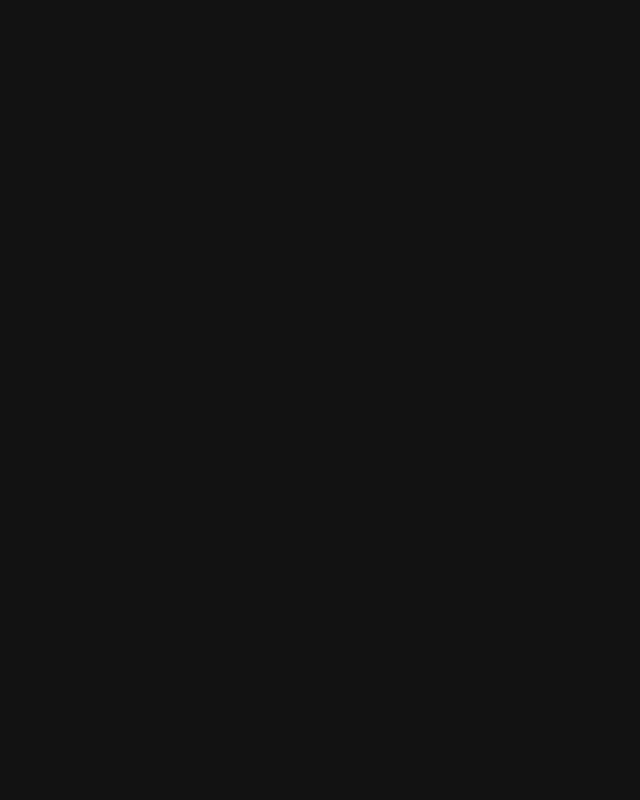
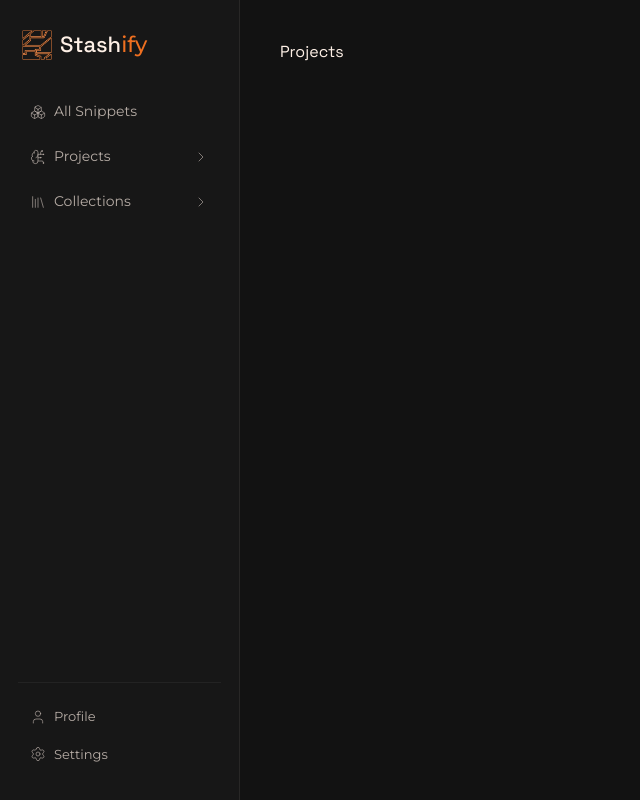
Before and after one commit to ZubalYana/Stashify-client, a React (Vite) app: page /projects in a window 1280 px wide. Before the commit this address had no page. Shown: the whole page, without its empty margins (0-640 px from the left). Built offline with nearby package versions, Linux system fonts and the light colour scheme.

Commit message:
implement navigation amoung pages using the layout with sidebar

```diff
--- a/src/App.tsx
+++ b/src/App.tsx
@@ -1,13 +1,17 @@
 import './App.css'
 import { Route, Routes } from 'react-router-dom'
-import SideMenu from './components/functionalElements/SideMenu'
+import MenuLayout from './components/functionalElements/MenuLayout'
+import AllSnippets from './components/pages/AllSnippets';
+import Collections from './components/pages/Collections';
+import Projects from './components/pages/Projects';
 
 function App() {
-
   return (
     <div className='w-full'>
     <Routes>
-      <Route path='/' element={<SideMenu/>}/>
+      <Route path='/' element={<MenuLayout><AllSnippets/></MenuLayout>}/>
+      <Route path='/collections' element={<MenuLayout><Collections/></MenuLayout>}/>
+      <Route path='/projects' element={<MenuLayout><Projects/></MenuLayout>}/>
     </Routes>
     </div>
   )
--- /dev/null
+++ b/src/components/functionalElements/MenuLayout.tsx
@@ -0,0 +1,14 @@
+import type { ReactNode } from "react";
+import SideMenu from "./SideMenu"
+
+interface MenuLayoutProps{
+    children?: ReactNode;
+}
+export default function MenuLayout({children}: MenuLayoutProps){
+    return(
+        <div className="w-full flex-1 flex">
+            <SideMenu/>
+            {children}
+        </div>
+    )
+}
--- a/src/components/functionalElements/SideMenu.tsx
+++ b/src/components/functionalElements/SideMenu.tsx
@@ -13,6 +13,7 @@ import {
   User,
   Settings,
 } from "lucide-react";
+import { NavLink } from "react-router-dom";
 
 interface NavItem {
   title: string;
@@ -143,15 +144,23 @@ export default function SideMenu() {
       </div>
 
       <nav className="flex flex-col gap-y-2 flex-1 min-h-0 overflow-y-auto nav-scroll">
-        <motion.button
-          className="w-full flex items-center gap-x-2 text-[14px] font-normal
-                     text-white bg-white/[0.06] rounded-[12px] px-3 py-2
-                     hover:bg-white/[0.08] transition-colors duration-150 cursor-pointer"
+        <NavLink to="/">
+          {({ isActive }) => (
+            <motion.div
+              className={`w-full flex items-center gap-x-2 text-[14px] rounded-[12px] px-3 py-2 cursor-pointer
+        ${
+          isActive
+            ? "text-white bg-white/[0.06]"
+            : "text-[#B7ADA6] hover:text-white hover:bg-white/[0.04]"
+        }`}
               whileTap={shouldReduceMotion ? {} : { scale: 0.98 }}
             >
               <Boxes size={16} strokeWidth={1} />
               All Snippets
-        </motion.button>
+            </motion.div>
+          )}
+        </NavLink>
+        <NavLink to="/projects">
           <CollapsibleSection
             label="Projects"
             icon={<BrainCircuit size={16} strokeWidth={1} />}
@@ -159,6 +168,8 @@ export default function SideMenu() {
             addLabel="Add new project"
             shouldReduceMotion={shouldReduceMotion}
           />
+        </NavLink>
+        <NavLink to="/collections">
           <CollapsibleSection
             label="Collections"
             icon={<Library size={16} strokeWidth={1} />}
@@ -166,6 +177,7 @@ export default function SideMenu() {
             addLabel="Add new collection"
             shouldReduceMotion={shouldReduceMotion}
           />
+        </NavLink>
       </nav>
       <div className="flex flex-col gap-y-[2px] pt-4 border-t border-white/[0.05]">
         {[
--- /dev/null
+++ b/src/components/pages/AllSnippets.tsx
@@ -0,0 +1,7 @@
+export default function AllSnippets(){
+    return(
+        <div className="flex-1 p-[20px] lg:p-[40px]">
+            <h3>All snippets</h3>
+        </div>
+    )
+}
--- /dev/null
+++ b/src/components/pages/Collections.tsx
@@ -0,0 +1,7 @@
+export default function Collections(){
+    return(
+        <div className="flex-1 p-[20px] lg:p-[40px]">
+            <h3>Collections</h3>
+        </div>
+    )
+}
--- /dev/null
+++ b/src/components/pages/Projects.tsx
@@ -0,0 +1,7 @@
+export default function Projects(){
+    return(
+        <div className="flex-1 p-[20px] lg:p-[40px]">
+            <h3>Projects</h3>
+        </div>
+    )
+}
```
Lines whose indentation alone changed are shown as unchanged.
